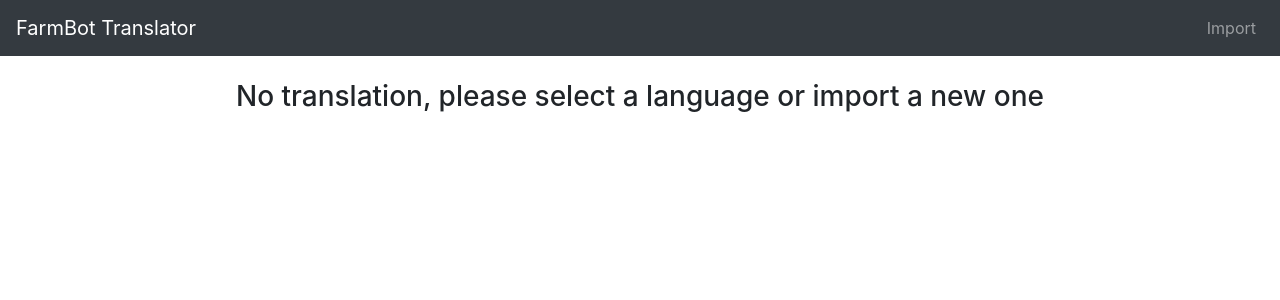
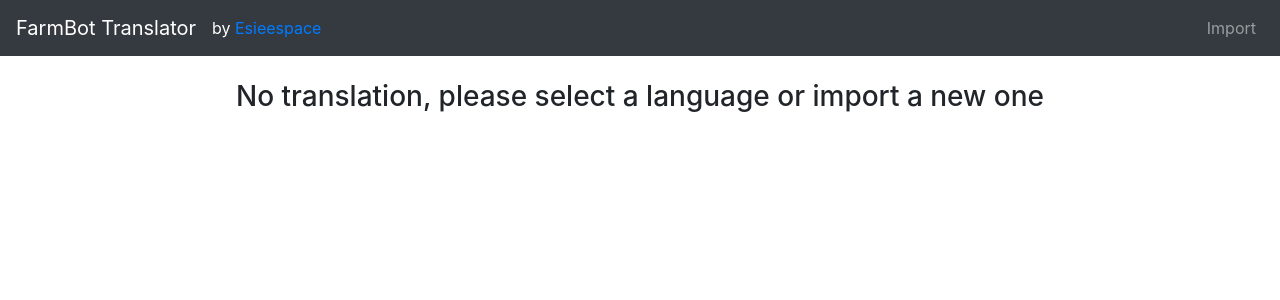
Before and after one commit to ESIEESPACE/FarmBot-Translator, a Django app: page / in a window 1280 px wide. Shown: the top 300 px of the page. Run offline with Django 3.2, Linux system fonts and the light colour scheme; data that the repository does not hold is empty; some libraries are stand-ins or nearby versions.

Commit message:
Add Esieespace link

```diff
--- a/templates/header.html
+++ b/templates/header.html
@@ -1,5 +1,5 @@
 <nav class="navbar navbar-expand-md navbar-dark bg-dark fixed-top">
-    <a class="navbar-brand" href="{% url 'index' %}">FarmBot Translator</a>
+	<a class="navbar-brand" href="{% url 'index' %}">FarmBot Translator</a><span class="text-white">by <a href="https://esieespace.fr">Esieespace</a></span>
     <button class="navbar-toggler" type="button" data-toggle="collapse">
         <span class="navbar-toggler-icon"></span>
     </button>
```
